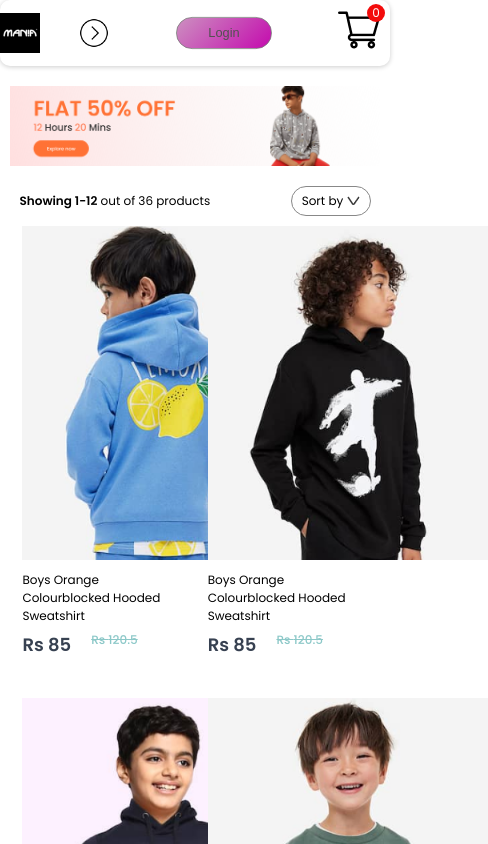
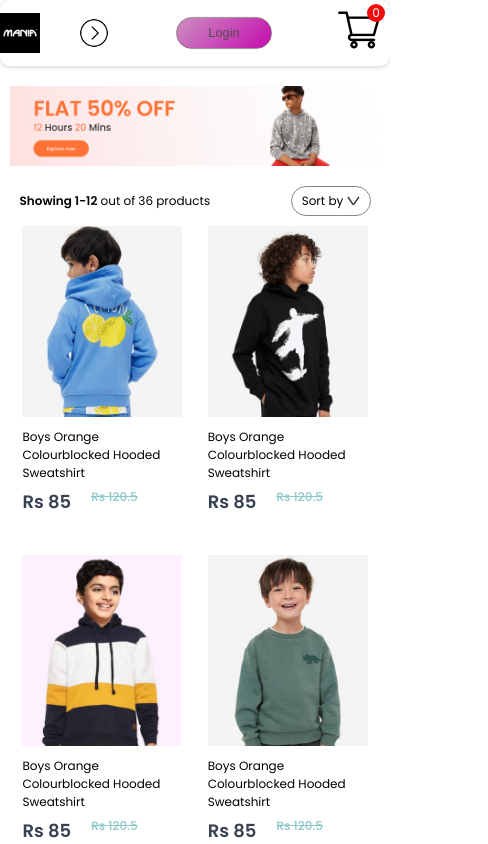
Before and after one commit to kethakabinoth/mania-frontend, a React (Create React App) app: page /kids in a window 390 px wide. Shown: the top 844 px of the page, 488 px wide, since content can reach past the window. Built offline with nearby package versions, Linux system fonts and the light colour scheme.

Commit message:
add !important tag

```diff
--- a/src/Components/item/item.css
+++ b/src/Components/item/item.css
@@ -34,8 +34,8 @@
         width: 220px;
         font-size: 14px;
     }
-    .item-img{
-        width: 220px;
+    .item img{
+        width: 220px !important;
     }
     .item-price-old{
         font-size: 14px;
@@ -46,8 +46,8 @@
         width:170px;
         font-size: 13px;
     }
-    .item-img{
-        width: 170px;
+    .item img{
+        width: 170px !important;
     }
     .item-price-old{
         font-size: 13px;
@@ -58,8 +58,8 @@
         width:120px;
         font-size: 12px;
     }
-    .item-img{
-        width: 120px;
+    .item img{
+        width: 120px !important;
     }
     .item-price-old{
         font-size: 12px;
@@ -69,7 +69,7 @@
     .item {
         width: 160px;
     }
-    .item-img{
-        width: 160px;
+    .item img{
+        width: 160px !important;
     }
 }
```
